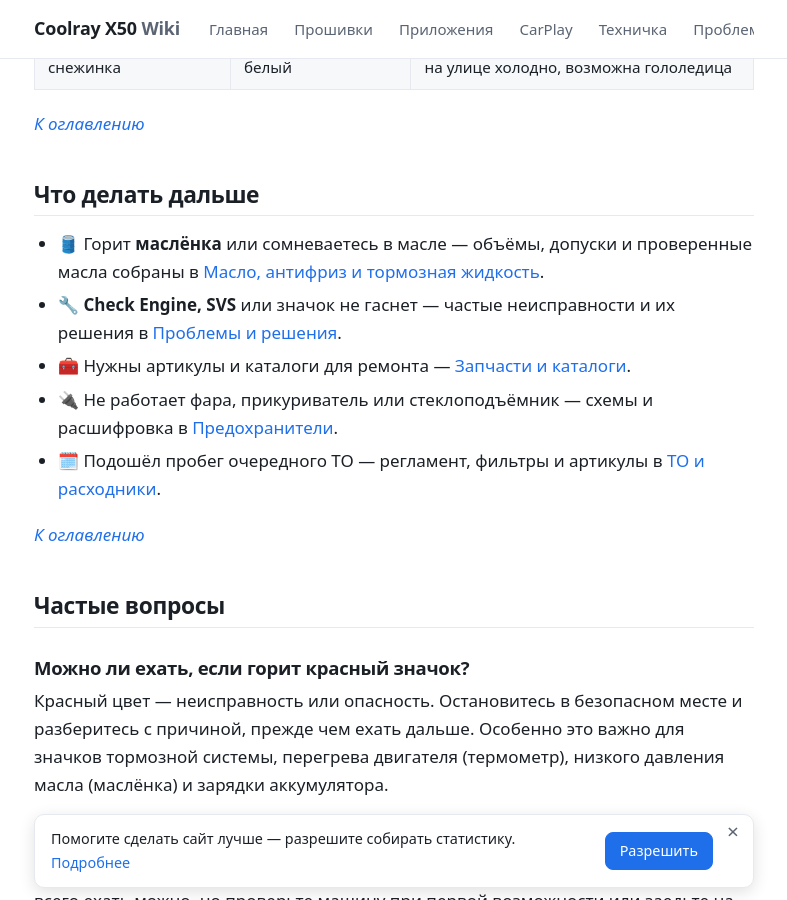
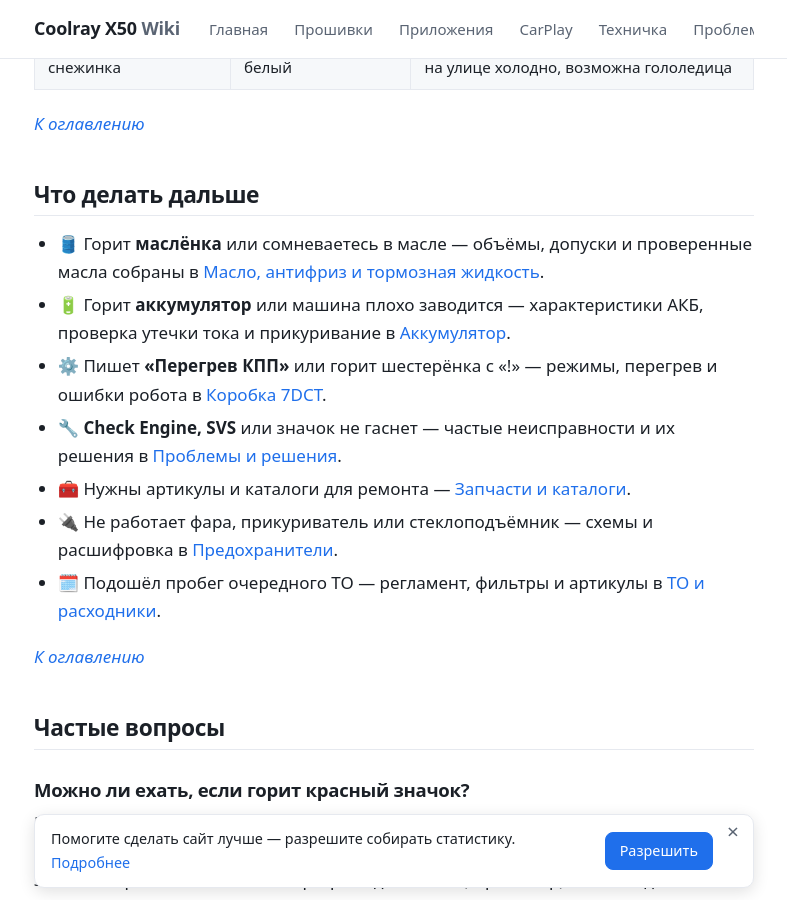
Before and after one commit to qttc/qttc.github.io, a Jekyll site: the page built from pages/warning-lights.md, in a window 1280 px wide and 900 px high, scrolled down 7065 px. Shown: the whole window, without its empty margins (246-1033 px from the left). Built offline with Jekyll 4.4.1, drawn with Linux system fonts in a browser that asks for light colours; some of the changed text lies outside the part shown.

Commit message:
Ссылки на аккумулятор и 7DCT со страницы значков и из «Проблем» (battery/dct не индексируются)

```diff
--- a/pages/warning-lights.md
+++ b/pages/warning-lights.md
@@ -39,7 +39,7 @@ image: /assets/problems/warning-lights.jpg
 | человечек с ремнём | не пристёгнут ремень безопасности |
 | термометр в жидкости | перегрев двигателя |
 | маслёнка | низкое давление моторного масла |
-| аккумулятор | неисправность системы зарядки аккумулятора |
+| аккумулятор | неисправность системы зарядки аккумулятора — [про АКБ](/pages/battery/) |
 
 _[К оглавлению](#оглавление)_
 
@@ -131,7 +131,7 @@ _[К оглавлению](#оглавление)_
 
 | Значок | Цвет | Что означает |
 | --- | --- | --- |
-| шестерёнка с «!» | жёлтый / красный | неисправность коробки: незначительная / серьёзная |
+| шестерёнка с «!» | жёлтый / красный | неисправность коробки: незначительная / серьёзная — [про коробку 7DCT](/pages/dct/) |
 | фара с «!» | жёлтый | неисправен ближний свет\* |
 | красная машина с «!» | красный | неисправна система управления автомобилем\* |
 | треугольник с «!» | жёлтый | неисправность — текст сообщения на экране приборов\* |
@@ -157,6 +157,8 @@ _[К оглавлению](#оглавление)_
 ## Что делать дальше
 
 - 🛢️ Горит **маслёнка** или сомневаетесь в масле — объёмы, допуски и проверенные масла собраны в [Масло, антифриз и тормозная жидкость](/pages/oil/).
+- 🔋 Горит **аккумулятор** или машина плохо заводится — характеристики АКБ, проверка утечки тока и прикуривание в [Аккумулятор](/pages/battery/).
+- ⚙️ Пишет **«Перегрев КПП»** или горит шестерёнка с «!» — режимы, перегрев и ошибки робота в [Коробка 7DCT](/pages/dct/).
 - 🔧 **Check Engine, SVS** или значок не гаснет — частые неисправности и их решения в [Проблемы и решения](/pages/problems/).
 - 🧰 Нужны артикулы и каталоги для ремонта — [Запчасти и каталоги](/pages/parts/).
 - 🔌 Не работает фара, прикуриватель или стеклоподъёмник — схемы и расшифровка в [Предохранители](/pages/fuses/).
```
Also changed, not shown: other parts of pages/warning-lights.md (+1 -1 lines), pages/problems.md (+8 -1 lines).
